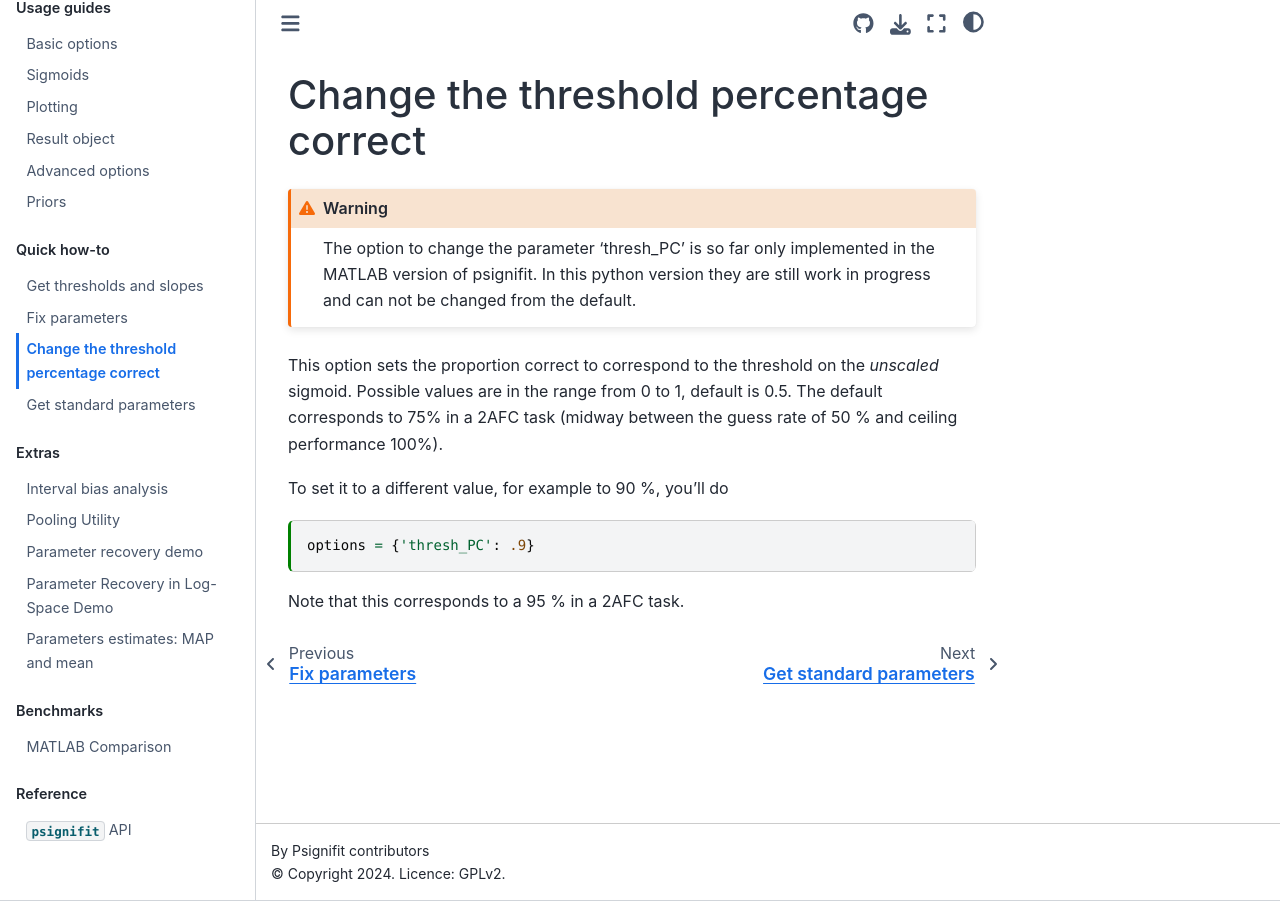
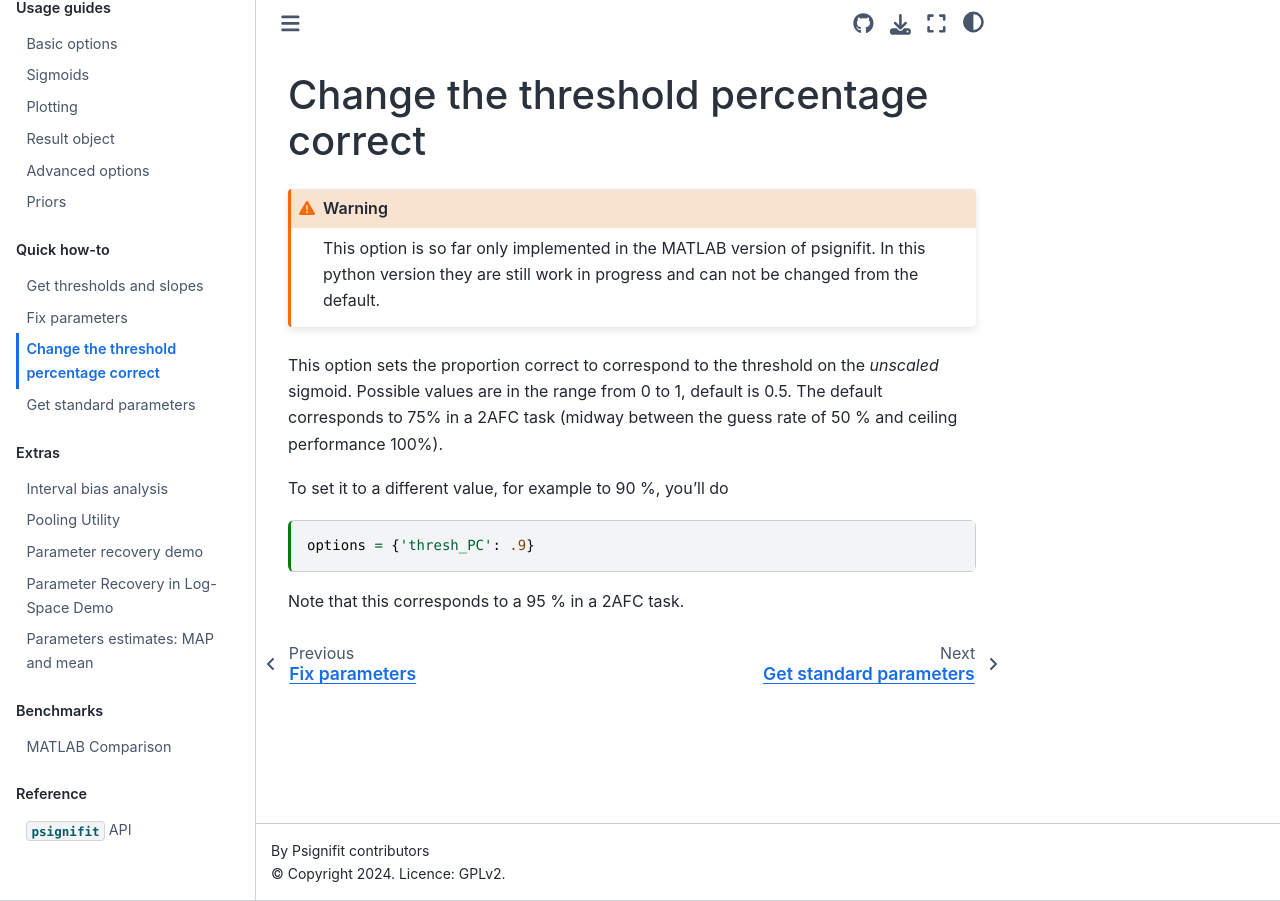
Before and after one commit to wichmann-lab/python-psignifit, a Jupyter Book: the page built from docs/how_to/How-to-Change-the-Threshold-Percent-Correct.md, in a window 1280 px wide. Built offline with Jupyter Book 1.0.4 settings and Sphinx 7.4.7 and the Sphinx Book theme 1.1.4, drawn with Linux system fonts in a browser that asks for light colours.

Commit message:
docs: minor correction in warning message

````diff
--- a/docs/how_to/How-to-Change-the-Threshold-Percent-Correct.md
+++ b/docs/how_to/How-to-Change-the-Threshold-Percent-Correct.md
@@ -14,7 +14,7 @@ kernelspec:
 # Change the threshold percentage correct
 
 ```{warning}
-The option to change the parameter 'thresh_PC' is so far only implemented in the MATLAB version of psignifit.
+This option is so far only implemented in the MATLAB version of psignifit.
 In this python version they are still work in progress and can not be changed from the default.
 ```
 
````
